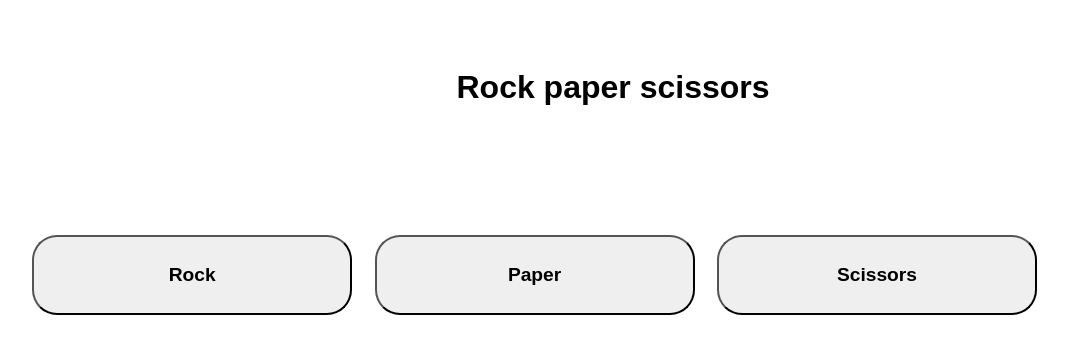
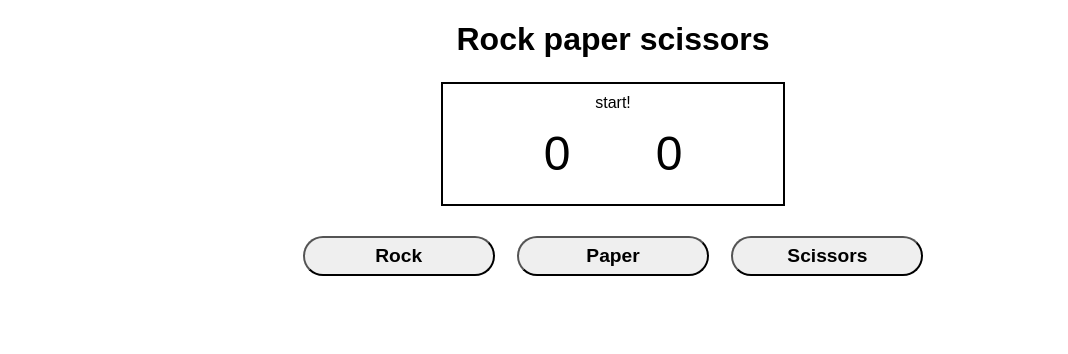
Before and after one commit to inanygt/rockpaperscissor, a plain HTML site: page index.html in a window 1280 px wide. Shown: the whole page, without its empty margins (27-1095 px from the left). Drawn offline with Linux system fonts and the light colour scheme.

Commit message:
counter in display added

```diff
--- a/app.js
+++ b/app.js
@@ -9,23 +9,28 @@ function getComputerChoice() {
 let playerScore = 0;
 let computerScore = 0;
 
+let pScore = document.querySelector("#player-score")
+let cScore = document.querySelector("#computer-score")
+let textScore = document.querySelector("#game-text")
+
+pScore.innerText = playerScore;
+cScore.innerText = computerScore;
+
 // function that assigns the winner of a round
 
 function playRound(playerSelection, computerSelection) {
    if (playerSelection == computerSelection) {
-      playerScore++;
-      computerScore++;
-      return "it's a tie";
+      textScore.innerText = "it's a tie"
    } else if (
    (playerSelection == "Rock" && computerSelection == "Scissors") ||
    (playerSelection == "Paper" && computerSelection == "Rock") ||
    (playerSelection == "Scissors" && computerSelection == "Paper")
    ){
-      playerScore++;
-      return "you win!";
+      textScore.innerText = "You win!"
+      pScore.innerText = parseInt(pScore.innerText) + 1;
    } else {
-         computerScore++;
-         return "You lose";
+         textScore.innerText = "You lose!"
+         cScore.innerText = parseInt(cScore.innerText) + 1;
       }
 }
 
@@ -33,8 +38,8 @@ function playRound(playerSelection, computerSelection) {
 
 function game() {
       for (let i = 0; i < 5; i++) {
-      console.log(playRound(prompt(), getComputerChoice()));
-      console.log(playerScore, computerScore);
+      // console.log(playRound(prompt(), getComputerChoice()));
+      // console.log(playerScore, computerScore);
       }
       if (playerScore > computerScore) {
          return "You win the game!"
@@ -54,13 +59,14 @@ const button2 = document.querySelector("#button-2")
 const button3 = document.querySelector("#button-3")
 
 button1.addEventListener("click", function() {
-   console.log("Rock")
+   playRound("Rock", getComputerChoice());
 })
 
 button2.addEventListener("click", function() {
-   console.log("Paper")
+   playRound("Paper", getComputerChoice());
+
 })
 
 button3.addEventListener("click", function() {
-   console.log("Scissors")
+   playRound("Scissors", getComputerChoice());
 })
--- a/index.html
+++ b/index.html
@@ -9,9 +9,14 @@
   </head>
   <body>
     <div class="container">
-      <h1>Rock paper scissors</h1>
+      <h1 class="heading">Rock paper scissors</h1>
+      <div class="display">
+        <div id="game-text">start!</div>
+        <div id="player-score"></div>
+        <div id="computer-score"></div>
+      </div>
     </div>
-    <div class="container">
+    <div class="buttons">
       <button id="button-1">Rock</button>
       <button id="button-2">Paper</button>
       <button id="button-3">Scissors</button>
--- a/style.css
+++ b/style.css
@@ -7,37 +7,95 @@ body {
 }
 
 .container {
-   padding: 3rem;
    margin: auto;
+   width: 90%;
    text-align: center;
 }
 
+.heading {
+   margin-bottom: 1.5rem;
+}
+
+.buttons {
+   display: flex;
+   justify-content: center;
+}
+
 #button-1 {
-   height: 10vh;
-   width: 25vw;
+   height: 40px;
+   width: 15vw;
    border-radius: 25px;
    float: left;
    margin: .7rem;
    font-size: 1.2rem;
    font-weight: bold;
+   cursor: pointer;
+   transition: 150ms;
+}
+
+#button-1:hover {
+   transform: scale(1.1);
+}
+
+#button-2:hover {
+   transform: scale(1.1);
+}
+
+#button-3:hover {
+   transform: scale(1.1);
 }
 
 #button-2 {
-height: 10vh;
-width: 25vw;
+height: 40px;
+width: 15vw;
 border-radius: 25px;
 float: left;
 margin: .7rem;
 font-size: 1.2rem;
 font-weight: bold;
+cursor: pointer;
+transition: 150ms;
 }
 
 #button-3 {
-   height: 10vh;
-   width: 25vw;
+   height: 40px;
+   width: 15vw;
    border-radius: 25px;
    float:left;
    margin: .7rem;
    font-size: 1.2rem;
    font-weight: bold;
+   cursor: pointer;
+   transition: 150ms;
 }
+
+/* Display */
+
+.display {
+   display: flex;
+   flex-wrap: wrap;
+   justify-content: center;
+   margin: auto;
+   width: 25vw;
+   height: 100px;
+   border: 2px solid black;
+   margin-bottom: 1.2rem;
+   padding: .6em;
+}
+
+#game-text {
+   width: 100%;
+   /* background: yellow; */
+}
+
+#player-score {
+   width: 35%;
+   font-size: 3rem;
+   /* background: Red;  */
+}
+
+#computer-score {
+   width: 35%;
+   font-size: 3rem;
+   /* background: green;  */
+}
```
